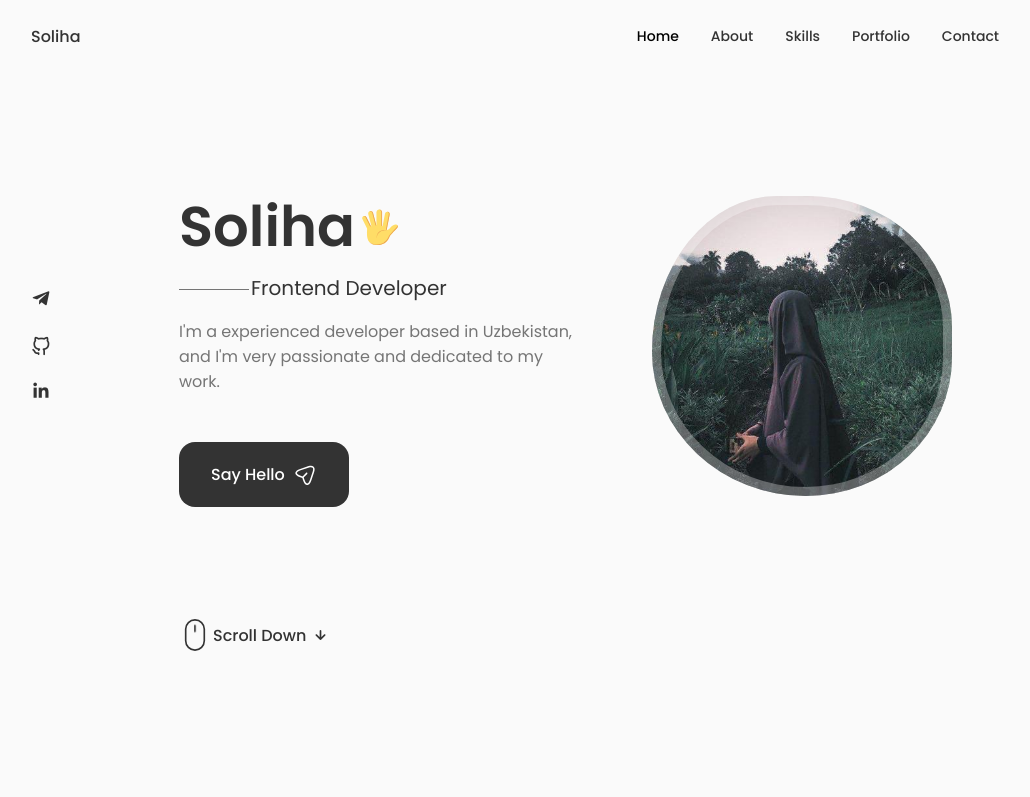
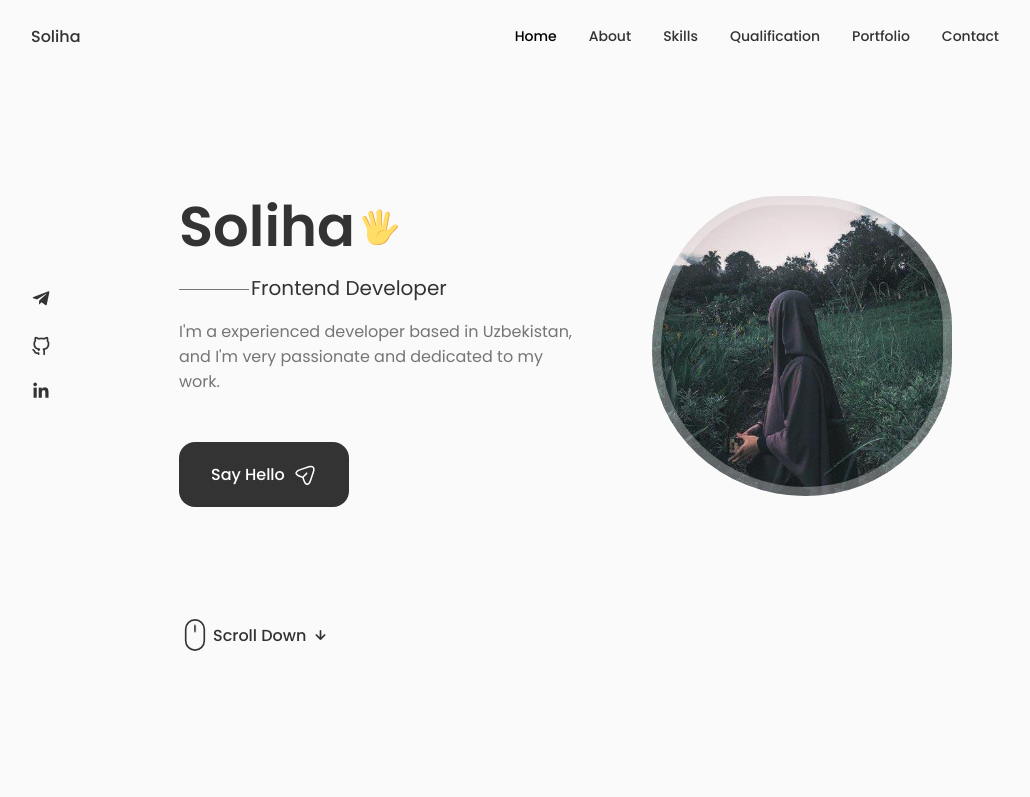
Before and after one commit to Soliha17/portfolio, a React (Create React App) app: page / in a window 1280 px wide. Shown: the top 797 px of the page, without its empty margins (125-1155 px from the left). Built offline with nearby package versions, Linux system fonts and the light colour scheme.

Commit message:
Add Qualification link to header

```diff
--- a/src/components/header/Header.jsx
+++ b/src/components/header/Header.jsx
@@ -64,6 +64,19 @@ function Header() {
               </li>
               <li className="nav__item">
                 <a
+                  href="#qualification"
+                  onClick={() => setActiveNav("#qualification")}
+                  className={
+                    activeNav === "#qualification"
+                      ? "nav__link active-link"
+                      : "nav__link"
+                  }
+                >
+                  <i className="uil uil-file-alt nav__icon"></i>Qualification
+                </a>
+              </li>
+              <li className="nav__item">
+                <a
                   href="#portfolio"
                   onClick={() => setActiveNav("#portfolio")}
                   className={
--- a/src/components/qualification/Qualification.jsx
+++ b/src/components/qualification/Qualification.jsx
@@ -7,7 +7,7 @@ const Qualification = () => {
     setToggleState(index);
   };
   return (
-    <section className="qualification section">
+    <section className="qualification section" id="qualification">
       <h2 className="section__title">Qualification</h2>
       <span className="section__subtitle">My personal journay</span>
       <div className="qualification__container container">
```
